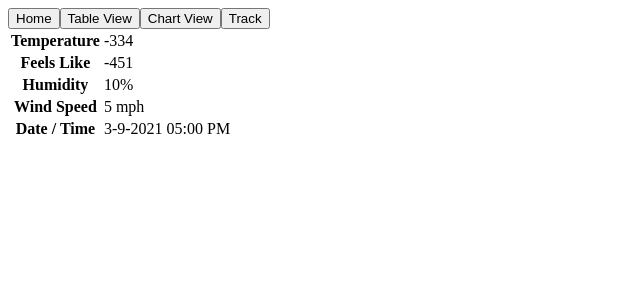
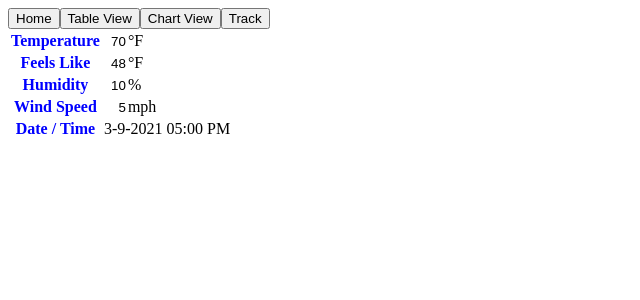
Before and after one commit to CCBaxter84/Weather-App, a React (Create React App) app in the folder client/: page /TableView in a window 1280 px wide. Shown: the top 300 px of the page, without its empty margins (0-640 px from the left). Built offline with nearby package versions, Linux system fonts and the light colour scheme.

Commit message:
Added input in all tables but date time

```diff
--- a/client/src/components/Table.js
+++ b/client/src/components/Table.js
@@ -1,34 +1,78 @@
+import { useState, useEffect } from 'react';
+import styled from 'styled-components';
 import PropTypes from 'prop-types';
-import { hotOrCold, dateTimePrettier, kelvinConverter } from '../helperFunctions.js';
+import { dateTimePrettier } from '../helperFunctions.js';
+
+const TableField = styled.th`
+  color: blue;
+`;
+
+const TableData = styled.td`
+`;
+
+const Input = styled.input`
+  border: none;
+  text-align: right;
+  width: 20px;
+`;
 
 function Table({ entry }) {
-  const temperature = kelvinConverter(entry.temperature);
-  const feelsLike = kelvinConverter(entry.windSpeed);
-  const indexOrChill = hotOrCold(temperature, entry.windSpeed);
-  const date = dateTimePrettier(entry.dateTime);
+  const [ temp, setTemp ] = useState(entry.temperature);
+  const [ feelsLike, setFeelsLike ] = useState(entry.feelsLike);
+  const [ humidity, setHumidity ] = useState(entry.humidity);
+  const [ windSpeed, setWindSpeed ] = useState(entry.windSpeed);
+  const [ dateTime, setDateTime ] = useState(dateTimePrettier(entry.dateTime));
+
+  const handleClick = event => {
+    console.log('clicked');
+  }
 
   return (
     <table>
       <tbody>
         <tr>
-          <th>Temperature</th>
-          <td>{temperature}</td>
+          <TableField>Temperature</TableField>
+          <TableData>
+            <Input
+              type='text'
+              value={temp}
+              onChange={e => setTemp(e.target.value)}
+            />&#176;F
+          </TableData>
         </tr>
         <tr>
-          <th>{indexOrChill}</th>
-          <td>{feelsLike}</td>
+          <TableField>Feels Like</TableField>
+          <TableData>
+            <Input
+              type='text'
+              value={feelsLike}
+              onChange={e => setFeelsLike(e.target.value)}
+            />&#176;F
+          </TableData>
         </tr>
         <tr>
-          <th>Humidity</th>
-          <td>{`${entry.humidity}%`}</td>
+          <TableField>Humidity</TableField>
+          <TableData>
+            <Input
+              type='text'
+              value={humidity}
+              onChange={e => setHumidity(e.target.value)}
+            />%
+          </TableData>
         </tr>
         <tr>
-          <th>Wind Speed</th>
-          <td>{`${entry.windSpeed} mph`}</td>
+          <TableField>Wind Speed</TableField>
+          <TableData>
+            <Input
+              type='text'
+              value={windSpeed}
+              onChange={e => setWindSpeed(e.target.value)}
+            />mph
+          </TableData>
         </tr>
         <tr>
-          <th>Date / Time</th>
-          <td>{date}</td>
+          <TableField>Date / Time</TableField>
+          <TableData>{dateTime}</TableData>
         </tr>
       </tbody>
     </table>
--- a/client/src/helperFunctions.js
+++ b/client/src/helperFunctions.js
@@ -30,9 +30,5 @@ module.exports = {
     const finalMinutes = addZero(minutes);
 
     return `${month}-${date}-${year} ${finalHours}:${finalMinutes} ${amOrPM}`;
-  },
-
-  kelvinConverter: temp => {
-    return Math.round((temp - 273.15) * 9 / 5 + 32, 2);
   }
 }
```
